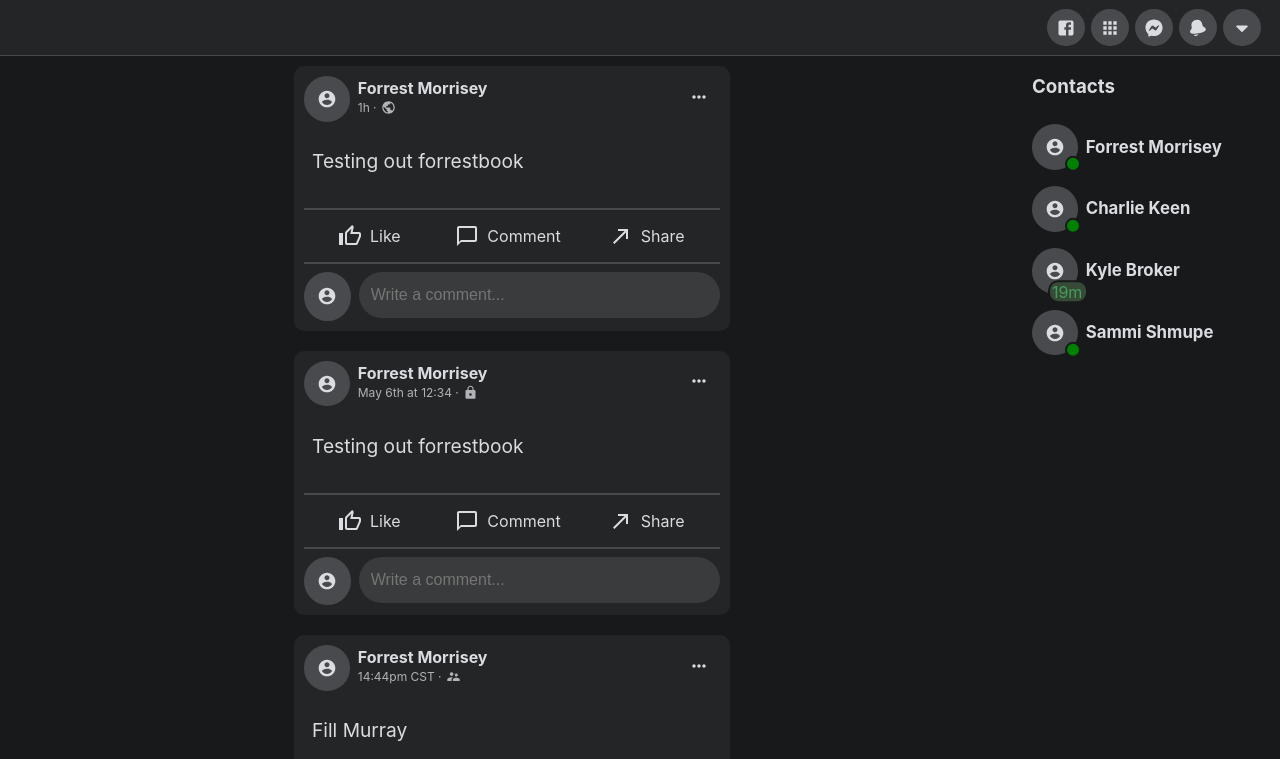
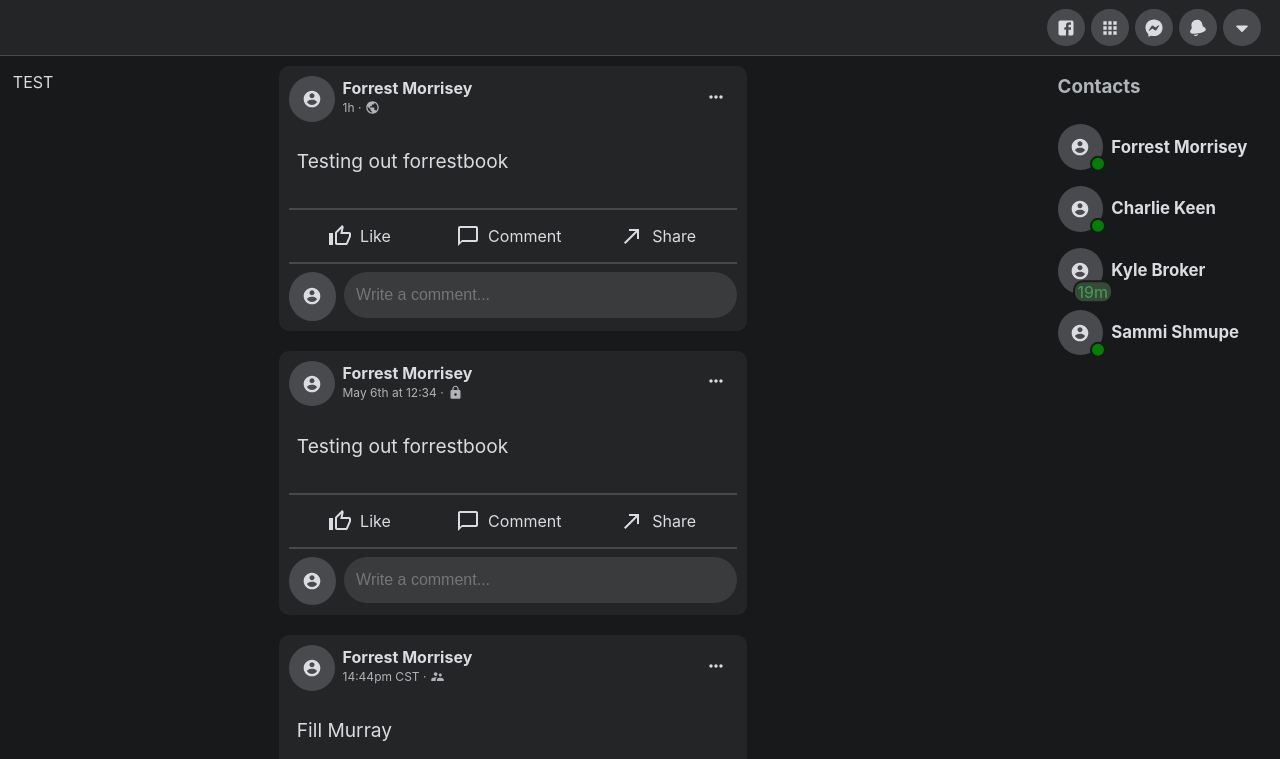
Before and after one commit to fmorrisey/FB_DropDown, a React (Create React App) app: page / in a window 1280 px wide. Shown: the top 759 px of the page. Built offline with nearby package versions, Linux system fonts and the light colour scheme.

Commit message:
Over all site layout adjustments

```diff
--- a/src/App.js
+++ b/src/App.js
@@ -1,14 +1,14 @@
 // BUILT INS
 import React, { useState } from "react";
 
-// ASSETS / INTERNALS
+// INTERNALS
+// Components
 import Navbar from "./components/navbar/navbar.jsx";
 import Navitem from "./components/navbar/navitem.jsx";
 import DropdownMenu from "./components/dropdownmenu/dropdownmenu";
 import Newsfeed from "./components/newsfeed/newsfeed";
 import Messenger from "./components/messenger/messenger.jsx";
-
-import FacebookIcon from "@material-ui/icons/Facebook";
+import SideNav from "./components/sidenav/sidenav";
 
 // LOCAL
 import { ReactComponent as BellIcon } from "./assets/icons/bell.svg";
@@ -16,6 +16,7 @@
 import { ReactComponent as CaretIcon } from "./assets/icons/caret.svg";
 
 // @MATERIAL UI
+import FacebookIcon from "@material-ui/icons/Facebook";
 import AppsIcon from "@material-ui/icons/Apps";
 
 function App() {
@@ -32,6 +33,7 @@
         </Navitem>
       </Navbar>
       <div className="flex-row">
+        <SideNav />
         <Newsfeed />
         <Messenger />
       </div>
--- a/src/components/messenger/messenger.scss
+++ b/src/components/messenger/messenger.scss
@@ -3,8 +3,7 @@
 
 .messenger {
   display: flex;
-  max-width: 30vw;
-  min-width: clamp(20vw, 250px, 25vw);
+  width: clamp(18vw, 200px, 20vw);
   flex-direction: column;
 
   .friend {
--- a/src/components/newsfeed/newsfeed.scss
+++ b/src/components/newsfeed/newsfeed.scss
@@ -3,9 +3,10 @@
 
 .feed {
   display: flex;
-  max-width: 680px;
+  width: clamp(40vw, 900px, 60vw);
   margin: 0 auto;
   flex-direction: column;
+  justify-content: center;
 
   .content {
     font-size: 1.2rem;
@@ -17,6 +18,7 @@
     margin: 10px;
     padding: $content-padding;
     border-radius: 10px;
+    width: clamp(30vw, 680px, 35vw);
 
     &-engagement {
       display: flex;
--- a/src/components/sidenav/sidenav.jsx
+++ b/src/components/sidenav/sidenav.jsx
@@ -1,7 +1,7 @@
 import React from "react";
-import "./sideNav.scss";
+import "./sidenav.scss";
 
-export default function sideNav() {
+export default function SideNav() {
   return (
     <div className="sidenav">
       <p>TEST</p>
--- a/src/components/sidenav/sidenav.scss
+++ b/src/components/sidenav/sidenav.scss
@@ -3,7 +3,7 @@
 
 .sidenav {
   display: flex;
-  max-width: 30vw;
+  min-width: clamp(18vw, 200px, 20vw);
   margin: 0 auto;
   flex-direction: column;
 
--- a/src/index.scss
+++ b/src/index.scss
@@ -28,8 +28,7 @@
 
 b,
 h1,
-h2,
-h3 {
+h2 {
   color: $text-color;
 }
 
```
